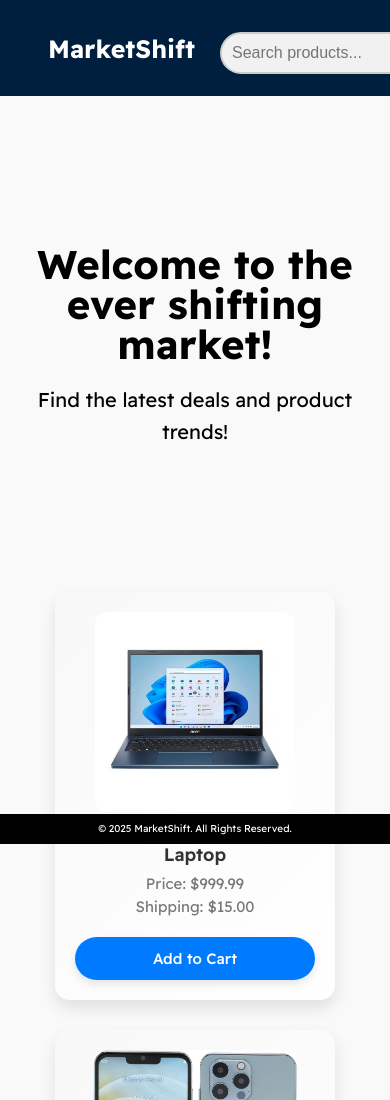
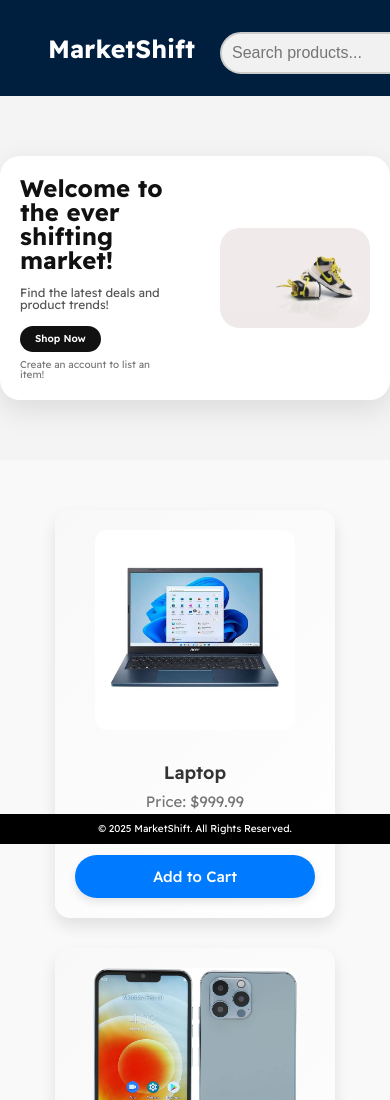
Before and after one commit to ECHL003/MarketShift-Prototype-ECHL003, a plain HTML site: page index.html in a window 390 px wide. Shown: the top 1100 px of the page. Drawn offline with Linux system fonts and the light colour scheme.

Commit message:
Improved Hero Section

```diff
--- a/css/general.css
+++ b/css/general.css
@@ -82,7 +82,7 @@ header {
 }
 
 /* Mobile Navigation Styles */
-@media (max-width: 768px) {
+@media (max-width: 1300px) {
     .burger-menu {
         display: flex;
     }
@@ -105,6 +105,7 @@ header {
     .main-nav-list {
         flex-direction: column;
         gap: 1rem;
+        margin-bottom: 2rem;
     }
 
     .main-nav-link {
@@ -300,17 +301,21 @@ button:hover {
 }
 
 .cart-content .cart-item {
+    margin-top: 10px;
     display: flex;
     align-items: center;
     margin-bottom: 10px;
 }
 
 .cart-item-image {
-    width: 50px;
-    height: 50px;
+    width: 6rem;
+    height: 6rem;
     background: #ddd;
-    border-radius: 5px;
-    margin-right: 10px;
+    background-size: cover;
+    background-position: center;
+    background-repeat: no-repeat;
+    border-radius: 1rem;
+    margin-right: 1rem;
 }
 
 .cart-item-info p {
--- a/css/style.css
+++ b/css/style.css
@@ -3,34 +3,123 @@
 /**************************/
 
 .section-hero {
-    margin-top: 10rem;
-    padding: 4.8rem 0 9.6rem 0;
+    display: flex;
+    justify-content: center;
+    align-items: center;
+    background-color: #f4f4f4;
+    padding: 6rem 0;
+    width: 100%;
 }
 
 .hero {
-    max-width: 130rem;
-    margin: 0 auto;
-    padding: 0 3.2rem;
-    gap: 9.6rem;
+    display: flex;
+    max-width: 80rem;
+    width: 100%;
+    background: #fff;
+    border-radius: 20px;
+    box-shadow: 0 10px 30px rgba(0, 0, 0, 0.1);
+    padding: 3rem;
     align-items: center;
-    text-align: center;
+    gap: 5rem;
+    overflow: hidden;
+    box-sizing: border-box;
 }
 
-.hero-primary{
-    font-size: 4rem;
-    margin-bottom: 2rem;
+.hero-text-box {
+    flex: 1;
+    max-width: 500px;
+}
+
+.hero-primary {
+    font-size: 2.8rem;
+    font-weight: 700;
+    color: #111;
 }
 
 .hero-description {
-    font-size: 2rem;
-    line-height: 1.6;
-    margin-bottom: 4.8rem;
+    font-size: 1.3rem;
+    color: #555;
+    margin: 1.5rem 0;
+}
+
+.hero-btn {
+    display: inline-block;
+    background-color: #111;
+    color: #fff;
+    padding: 1rem 2rem;
+    border-radius: 30px;
+    font-size: 1.2rem;
+    font-weight: 600;
+    text-decoration: none;
+}
+
+.hero-footer {
+    font-size: 1rem;
+    color: #777;
+    margin-top: 0.8rem;
+}
+
+.hero-image-box {
+    flex: 1;
+    display: flex;
+    justify-content: center;
+    align-items: center;
+    overflow: hidden;
+}
+
+.hero-image {
+    max-width: 30em;
+    object-fit: cover;
+    border-radius: 2rem;
+}
+
+@media (max-width: 920px) {
+    .hero {
+        max-width: 60rem;
+        max-height: 40rem;
+        padding: 2rem;
+    }
+
+    .hero-text-box {
+        max-width: 100%;
+    }
+
+    .hero-image-box {
+        width: 100%;
+    }
+
+    .hero-image {
+        width: 100%;
+        height: auto;
+    }
+
+    .hero-primary {
+        font-size: 2.4rem;
+    }
+
+    .hero-description {
+        font-size: 1.2rem;
+    }
+
+    .hero-btn {
+        font-size: 1rem;
+        padding: 0.8rem 1.5rem;
+    }
+}
+
+@media (max-width: 620px) {
+    .hero {
+        max-width: 50rem;
+        max-height: 40rem;
+        padding: 2rem;
+    }
 }
 
 /**************************/
 /* ITEM SECTION */
 /**************************/
 .section-items {
+    margin-top: 5rem;
     display: flex;
     justify-content: space-around;
     flex-wrap: wrap;
@@ -42,6 +131,8 @@
     gap: 30px;
     flex-wrap: wrap;
     justify-content: center;
+    margin-left: 5rem;
+    margin-right: 5rem;
 }
 
 .item-card {
--- a/index.html
+++ b/index.html
@@ -55,10 +55,16 @@
                 <div class="hero-text-box">
                     <h1 class="hero-primary">Welcome to the ever shifting market!</h1>
                     <p class="hero-description">Find the latest deals and product trends!</p>
+                    <a href="#sectionItems" class="hero-btn">Shop Now</a>
+                    <p class="hero-footer">Create an account to list an item!</p>
+                </div>
+                <div class="hero-image-box">
+                    <img src="assets/shoes.jpg" alt="Item Image" class="hero-image" />
                 </div>
             </div>
         </section>
-        <section class="section-items">
+
+        <section id="sectionItems" class="section-items">
             <div id="itemContainer" class="item-container">
 
             </div>
```
Also changed, not shown: assets/4ktv.webp (deleted), assets/shoes.jpg (added).
